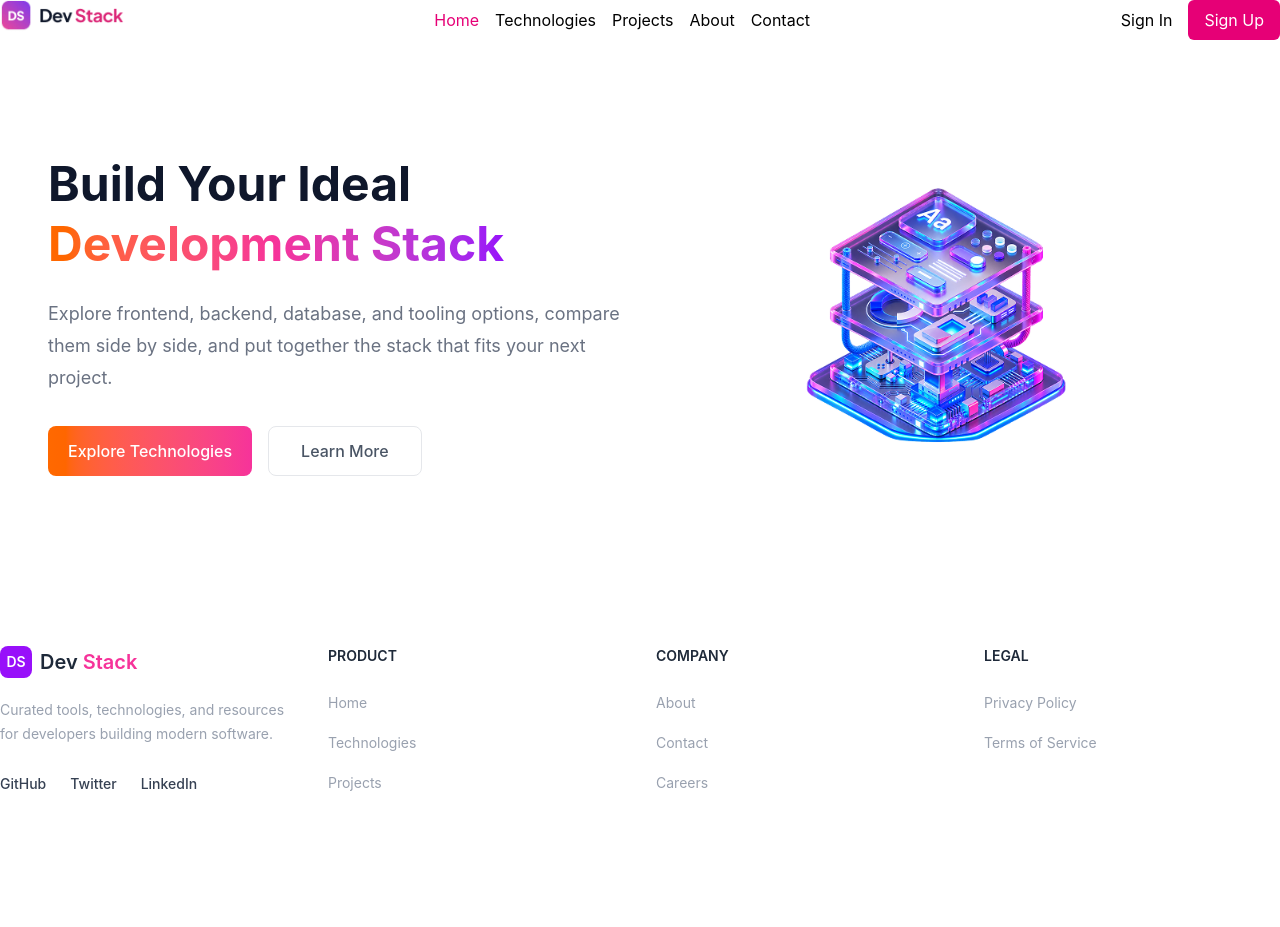
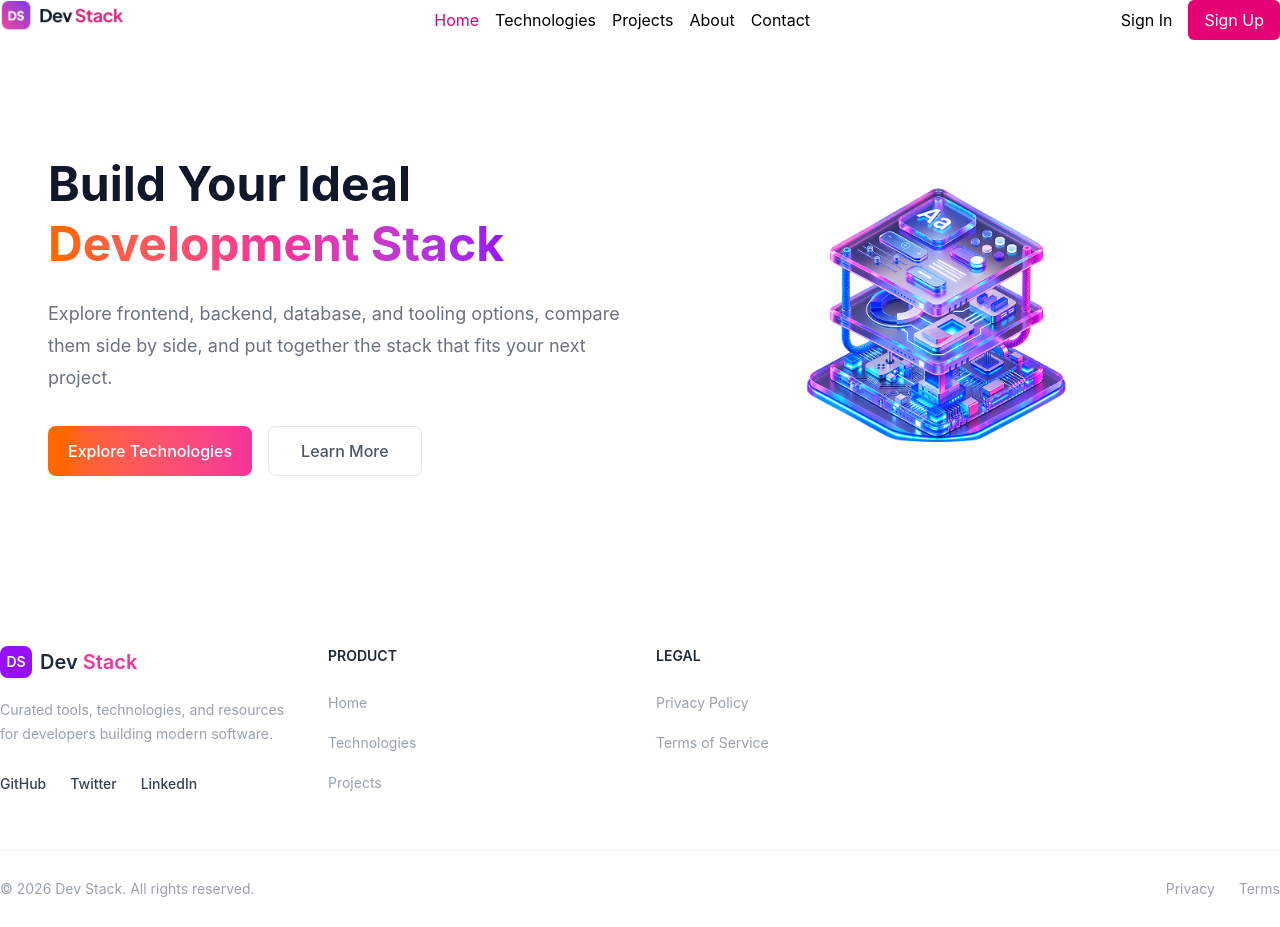
Before and after one commit to immoktarulislam/b14-a05-app, a React (Vite) app: page / in a window 1280 px wide. Before the commit the page ends 850 px from the top, so only its background shows below. Built offline with nearby package versions, Linux system fonts and the light colour scheme.

Commit message:
footer task some edit

```diff
--- a/src/components/Footer.tsx
+++ b/src/components/Footer.tsx
@@ -85,40 +85,6 @@ const Footer = () => {
                     </div>
 
                     {/* 3rd Div - Company */}
-                    <div>
-                        <h3 className="text-sm font-semibold text-gray-800 uppercase mb-6">
-                            Company
-                        </h3>
-
-                        <ul className="space-y-4">
-                            <li>
-                                <a
-                                    href="#"
-                                    className="text-sm text-gray-400 hover:text-gray-700"
-                                >
-                                    About
-                                </a>
-                            </li>
-
-                            <li>
-                                <a
-                                    href="#"
-                                    className="text-sm text-gray-400 hover:text-gray-700"
-                                >
-                                    Contact
-                                </a>
-                            </li>
-
-                            <li>
-                                <a
-                                    href="#"
-                                    className="text-sm text-gray-400 hover:text-gray-700"
-                                >
-                                    Careers
-                                </a>
-                            </li>
-                        </ul>
-                    </div>
 
                     {/* 4th Div - Legal */}
                     <div>
@@ -151,7 +117,33 @@ const Footer = () => {
             </div>
 
             {/* Bottom Section */}
+            <div className="border-t border-gray-100">
+                <div className="max-w-7xl mx-auto px-6 md:px-10 lg:px-0 py-7 flex flex-col sm:flex-row items-center justify-between gap-4">
 
+                    {/* Copyright */}
+                    <p className="text-sm text-gray-400">
+                        © 2026 Dev Stack. All rights reserved.
+                    </p>
+
+                    {/* Privacy & Terms */}
+                    <div className="flex items-center gap-6">
+                        <a
+                            href="#"
+                            className="text-sm text-gray-400 hover:text-gray-700 transition-colors"
+                        >
+                            Privacy
+                        </a>
+
+                        <a
+                            href="#"
+                            className="text-sm text-gray-400 hover:text-gray-700 transition-colors"
+                        >
+                            Terms
+                        </a>
+                    </div>
+
+                </div>
+            </div>
         </footer>
     );
 };
```
